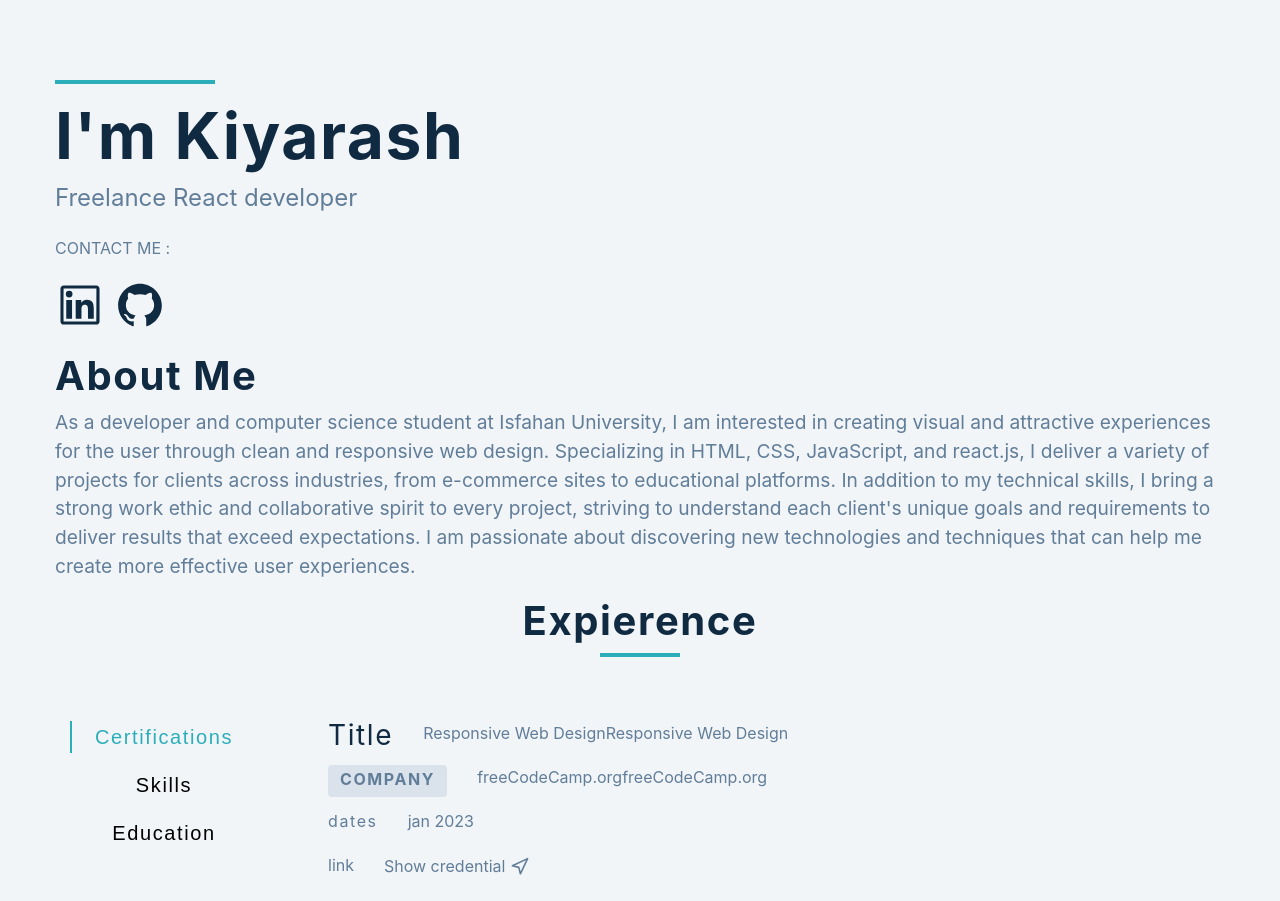
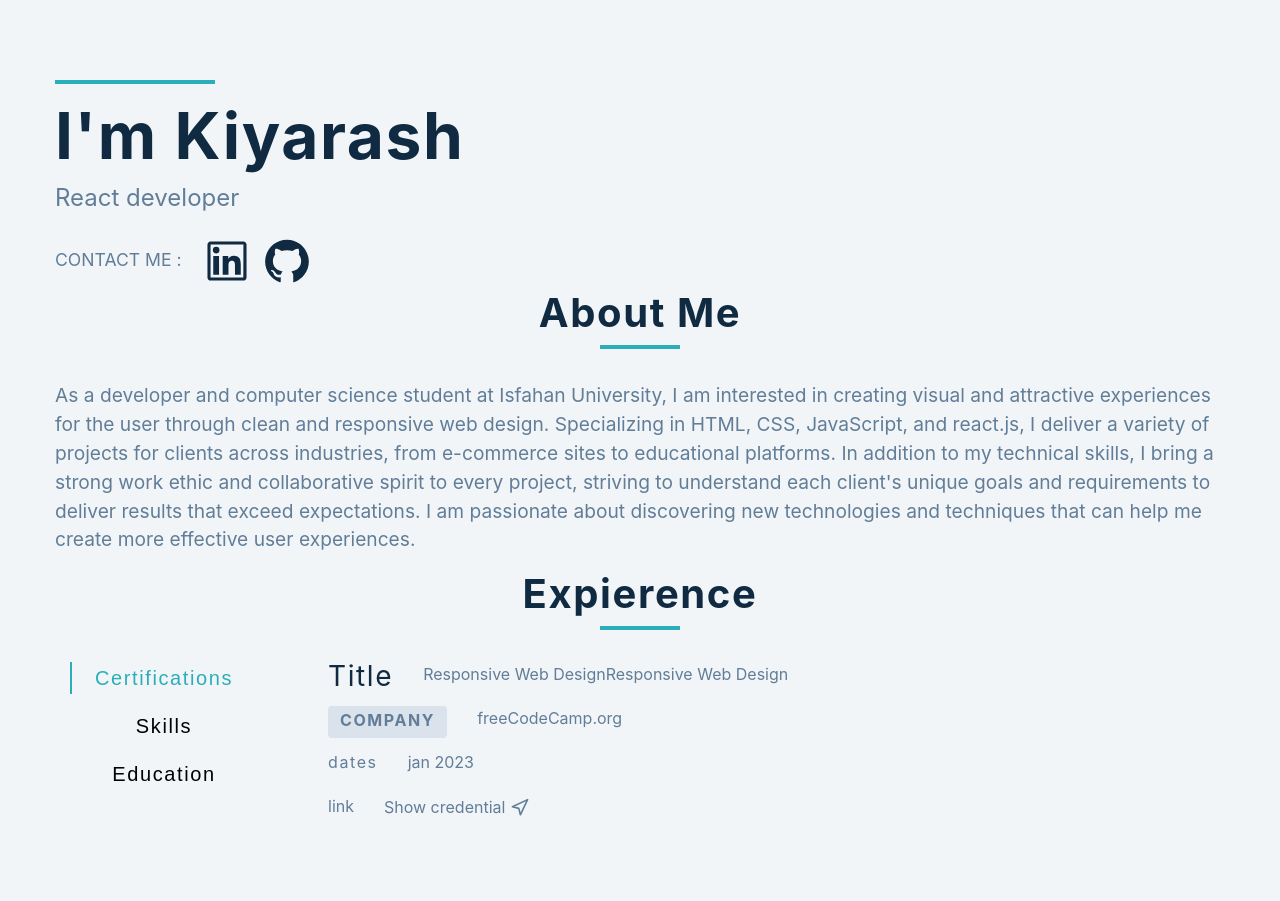
Before and after one commit to kiyarashnd/myResume, a React (Vite) app: page / in a window 1280 px wide. Shown: the top 901 px of the page. Built offline with nearby package versions, Linux system fonts and the light colour scheme.

Commit message:
add Project and Body component

```diff
--- a/src/App.jsx
+++ b/src/App.jsx
@@ -1,53 +1,16 @@
-import React, { useState, useEffect } from "react";
-import { FaAngleDoubleRight } from "react-icons/fa";
 import Header from "./Header";
-import Certifications from "./Certifications";
-import Skills from "./Skills";
-import Education from "./Education";
+import Body from "./Body";
+import Project from "./Project";
 
 function App() {
-  const [value, setValue] = useState(0);
-
   // this place of destructuring is important :
   // const { company, dates, duties, title } = jobs[value];
 
   return (
     <section className="section">
       <Header />
-      <div className="title">
-        <h2>expierence</h2>
-        <div className="underline"></div>
-      </div>
-      <div className="jobs-center">
-        <div className="btn-container">
-          <button
-            onClick={() => setValue(0)}
-            className={`job-btn ${0 === value && "active-btn"}`}
-          >
-            Certifications
-          </button>
-          <button
-            onClick={() => setValue(1)}
-            className={`job-btn ${1 === value && "active-btn"}`}
-          >
-            Skills
-          </button>
-          <button
-            onClick={() => setValue(2)}
-            className={`job-btn ${2 === value && "active-btn"}`}
-          >
-            Education
-          </button>
-        </div>
-        {/* job info */}
-        {value === 0 && <Certifications />}
-        {value === 1 && <Skills />}
-        {value === 2 && <Education />}
-      </div>
-      <div className="title">
-        <h2>Projects</h2>
-        <div className="underline"></div>
-      </div>
+      <Body />
+      <Project />
     </section>
   );
 }
--- /dev/null
+++ b/src/Body.jsx
@@ -0,0 +1,45 @@
+import Certifications from "./Certifications";
+import Skills from "./Skills";
+import Education from "./Education";
+import React, { useState } from "react";
+
+const Body = () => {
+  const [value, setValue] = useState(0);
+
+  return (
+    <section>
+      <div className="title">
+        <h2>expierence</h2>
+        <div className="underline"></div>
+      </div>
+      <div className="jobs-center">
+        <div className="btn-container">
+          <button
+            onClick={() => setValue(0)}
+            className={`job-btn ${0 === value && "active-btn"}`}
+          >
+            Certifications
+          </button>
+          <button
+            onClick={() => setValue(1)}
+            className={`job-btn ${1 === value && "active-btn"}`}
+          >
+            Skills
+          </button>
+          <button
+            onClick={() => setValue(2)}
+            className={`job-btn ${2 === value && "active-btn"}`}
+          >
+            Education
+          </button>
+        </div>
+        {/* job info */}
+        {value === 0 && <Certifications />}
+        {value === 1 && <Skills />}
+        {value === 2 && <Education />}
+      </div>
+    </section>
+  );
+};
+
+export default Body;
--- a/src/Certifications.jsx
+++ b/src/Certifications.jsx
@@ -9,7 +9,7 @@ const Certifications = () => {
       </div>
       <div className="company">
         <h4>company</h4>
-        <p>freeCodeCamp.orgfreeCodeCamp.org</p>
+        <p>freeCodeCamp.org</p>
       </div>
       <div className="date">
         <p className="job-date">dates</p>
@@ -20,6 +20,7 @@ const Certifications = () => {
         <a
           href="https://www.freecodecamp.org/certification/kiyarashnd/responsive-web-design"
           className="cert"
+          target="_blank"
         >
           Show credential <FiNavigation className="linkIcon" />
         </a>
--- a/src/Header.jsx
+++ b/src/Header.jsx
@@ -5,8 +5,9 @@ const Header = () => {
     <section>
       <div className="underlineHeader"></div>
       <h1>i'm kiyarash</h1>
-      <p className="para">Freelance React developer</p>
-      <div className="box">
+      <p className="para">React developer</p>
+      <section className="display">
+        <div className="contact">
           <p>CONTACT ME : </p>
         </div>
         <div className="contact">
@@ -17,8 +18,12 @@ const Header = () => {
             <AiFillGithub className="github" />
           </a>
         </div>
-      <div className="aboutMe">
+      </section>
+      <div>
+        <div className="title">
           <h2>about me</h2>
+          <div className="underline"></div>
+        </div>
         <p className="about">
           As a developer and computer science student at Isfahan University, I
           am interested in creating visual and attractive experiences for the
--- /dev/null
+++ b/src/Project.jsx
@@ -0,0 +1,10 @@
+const Project = () => {
+  return (
+    <div className="title">
+      <h2 className="project">Projects</h2>
+      <div className="underline"></div>
+    </div>
+  );
+};
+
+export default Project;
--- a/src/index.css
+++ b/src/index.css
@@ -158,7 +158,7 @@ p {
 }
 
 .title {
-  margin-bottom: 4rem;
+  margin-bottom: 2rem;
   text-align: center;
 }
 
@@ -272,6 +272,13 @@ p {
 .contact {
   display: flex;
   gap: 10px;
+  font-size: 1.1rem;
+}
+
+.display{
+  display: flex;
+  align-items: flex-end;
+  gap: 20px;
 }
 
 .linkedin,
@@ -279,10 +286,15 @@ p {
   width: 50px;
   height: 50px;
   color: hsl(209, 61%, 16%);
+  transition: all 0.5s;
 }
 
-.aboutMe {
-  margin-top: 20px;
+.linkedin:hover{
+  transform: scale(1.2);
+}
+
+.github:hover{
+  transform: scale(1.1);
 }
 
 .about{
@@ -350,3 +362,11 @@ p {
 .dateOfEdu{
   transform: translateY(-10px);
 }
+
+.myPic{
+  width: 20px;
+}
+
+.project{
+  margin-top: 30px;
+}
```
Lines whose indentation alone changed are shown as unchanged.
